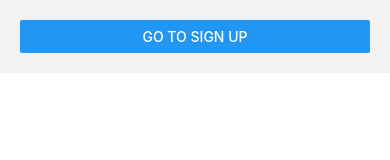
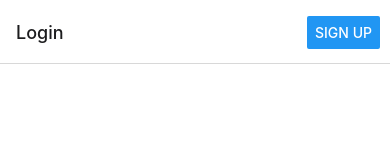
Before and after one commit to ChandlerN03/FitnessApp, a React Native app: screen / in a window 390 px wide. Shown: the top 160 px of the page. Built offline with nearby package versions, Linux system fonts and the light colour scheme.

Commit message:
Update App.js

```diff
--- a/App.js
+++ b/App.js
@@ -2,7 +2,7 @@
 import React from "react";
 import { NavigationContainer } from "@react-navigation/native";
 import { createStackNavigator } from "@react-navigation/stack";
-import { Button, View } from "react-native";
+import { Button, View, Text } from "react-native";
 import { useNavigation } from "@react-navigation/native";
 import Login from "./Login";
 import SignUp from "./SignUp";
@@ -18,20 +18,25 @@ function App() {
           name="Login"
           component={Login}
           options={{
-          header: () => (
-            <View style={{ flexDirection: "column", margin: 20 }}>
+            headerTitle: "Login", // Set the header title for the Login screen
+            headerRight: () => (
+              <View style={{ flexDirection: "row", marginRight: 10 }}>
                 {/* Button to navigate to SignUp page */}
                 <SignUpButton />
               </View>
             ),
           }}
         />
-      <Stack.Screen name="SignUp" component={SignUp} />
+        <Stack.Screen
+          name="SignUp"
+          component={SignUp}
+          options={{ title: "Sign Up" }} // Set the header title for the SignUp screen
+        />
         <Stack.Screen name="Home" component={Home} />
       </Stack.Navigator>
     </NavigationContainer>
   );
-};
+}
 
 const SignUpButton = () => {
   const navigation = useNavigation();
@@ -40,7 +45,7 @@ const SignUpButton = () => {
     navigation.navigate("SignUp");
   };
 
-  return <Button title="Go to Sign Up" onPress={handleSignUpPress} />;
+  return <Button title="Sign Up" onPress={handleSignUpPress} />;
 };
 
 export default App;
```
Lines whose indentation alone changed are shown as unchanged.
